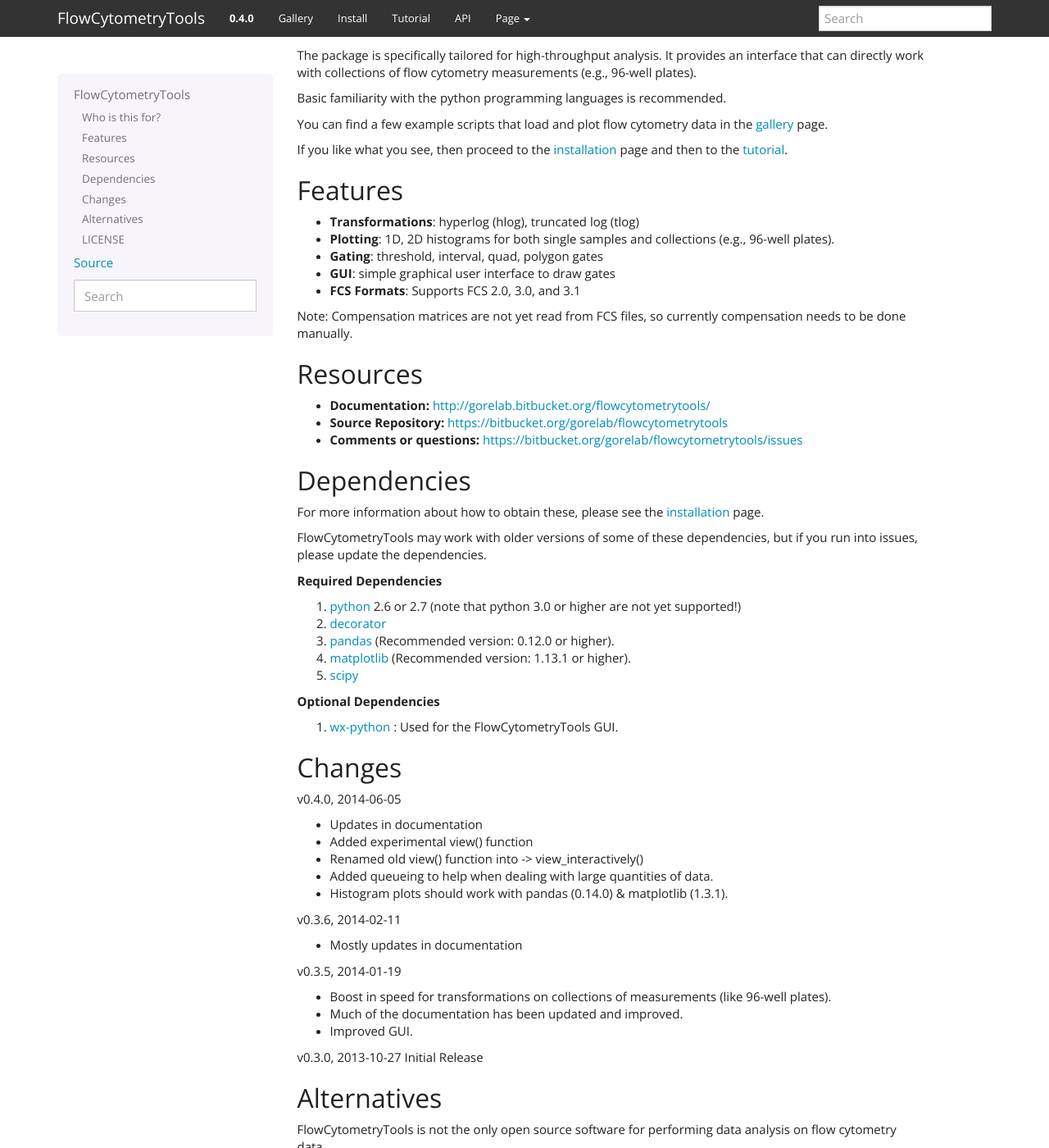
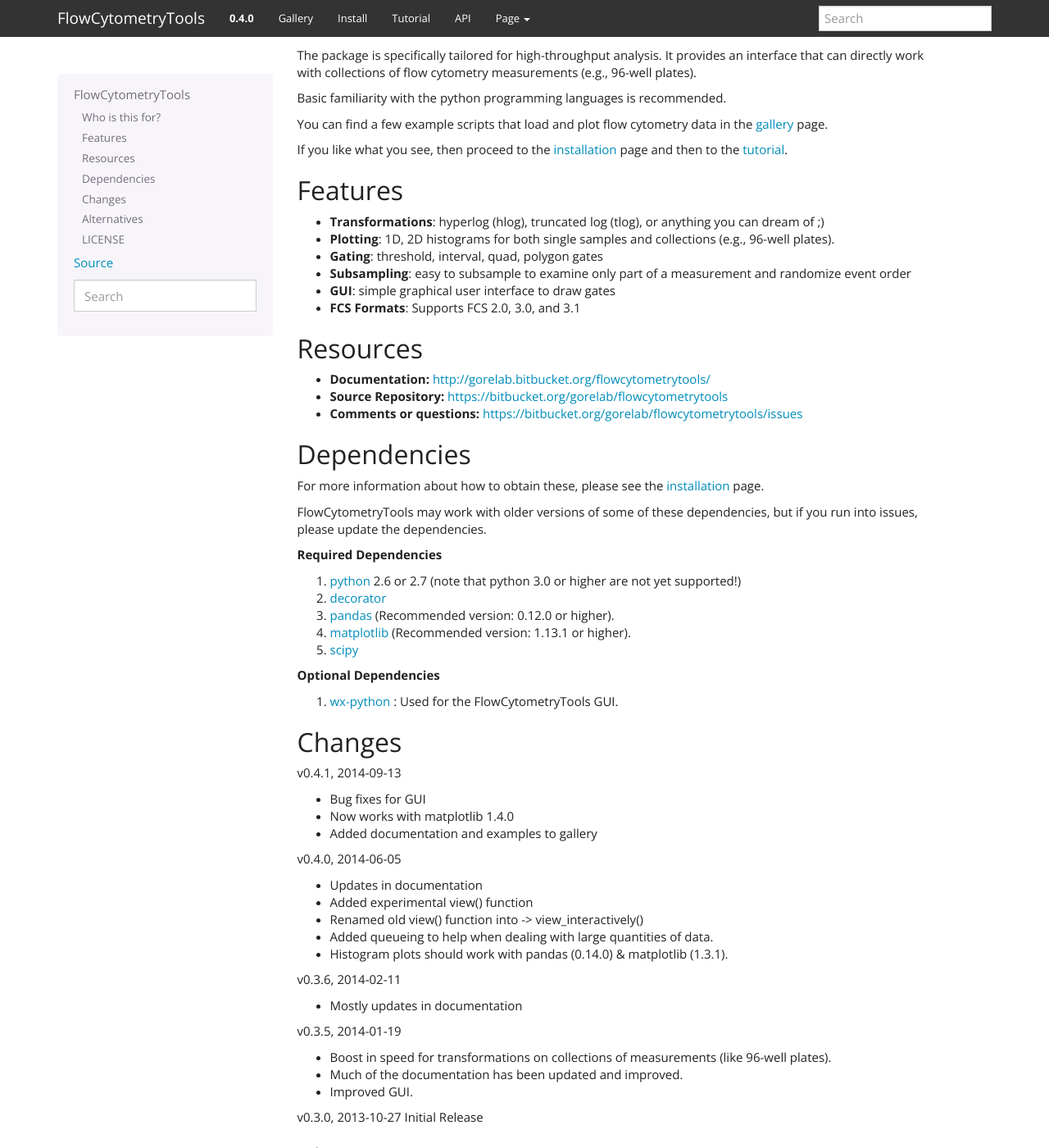
Before and after one commit to eyurtsev/FlowCytometryTools, a Sphinx documentation site: the page built from doc/source/index.rst, in a window 1280 px wide and 1400 px high, scrolled down 344 px. Shown: the whole window at 82% size. Built offline with Sphinx 7.4.7, drawn with Linux system fonts in a browser that asks for light colours; formulas are drawn with MathJax 3; the version number is read from the project's files by our own code.

Commit message:
Updated documentation, gallery, README, CHANGES

```diff
--- a/CHANGES.txt
+++ b/CHANGES.txt
@@ -1,3 +1,9 @@
+v0.4.1, 2014-09-13
+
++ Bug fixes for GUI
++ Now works with matplotlib 1.4.0
++ Added documentation and examples to gallery
+
 v0.4.0, 2014-06-05
 
 + Updates in documentation
--- a/README.rst
+++ b/README.rst
@@ -26,13 +26,12 @@ to the `tutorial <http://gorelab.bitbucket.org/flowcytometrytools/tutorial.html>
 Features
 ===================
 
-- **Transformations**: hyperlog (hlog), truncated log (tlog)
+- **Transformations**: hyperlog (hlog), truncated log (tlog), or anything you can dream of ;)
 - **Plotting**: 1D, 2D histograms for both single samples and collections (e.g., 96-well plates).
 - **Gating**: threshold, interval, quad, polygon gates
+- **Subsampling**: easy to subsample to examine only part of a measurement and randomize event order
 - **GUI**: simple graphical user interface to draw gates
 - **FCS Formats**: Supports FCS 2.0, 3.0, and 3.1
-
-Note: Compensation matrices are not yet read from FCS files, so currently compensation needs to be done manually.
 
 Resources
 ===================
@@ -64,6 +63,12 @@ you run into issues, please update the dependencies.
 
 Changes
 =====================
+
+v0.4.1, 2014-09-13
+
++ Bug fixes for GUI
++ Now works with matplotlib 1.4.0
++ Added documentation and examples to gallery
 
 v0.4.0, 2014-06-05
 
--- a/doc/source/pyplots/arbitrary_manipulation/transformation.py
+++ b/doc/source/pyplots/arbitrary_manipulation/transformation.py
@@ -27,7 +27,7 @@ def transform_using_this_method(original_sample):
 sample = FCMeasurement(ID='Test Sample', datafile=datafile)
 
 # Transform using our own custom method
-custom_transform_sample = sample.appy(transform_using_this_method)
+custom_transform_sample = sample.apply(transform_using_this_method)
 
 ###
 # To do this with a collection (a plate):
```
Also changed, not shown: doc/source/gallery.rst (+12 -0 lines), doc/source/tutorial.rst (+9 -0 lines).
